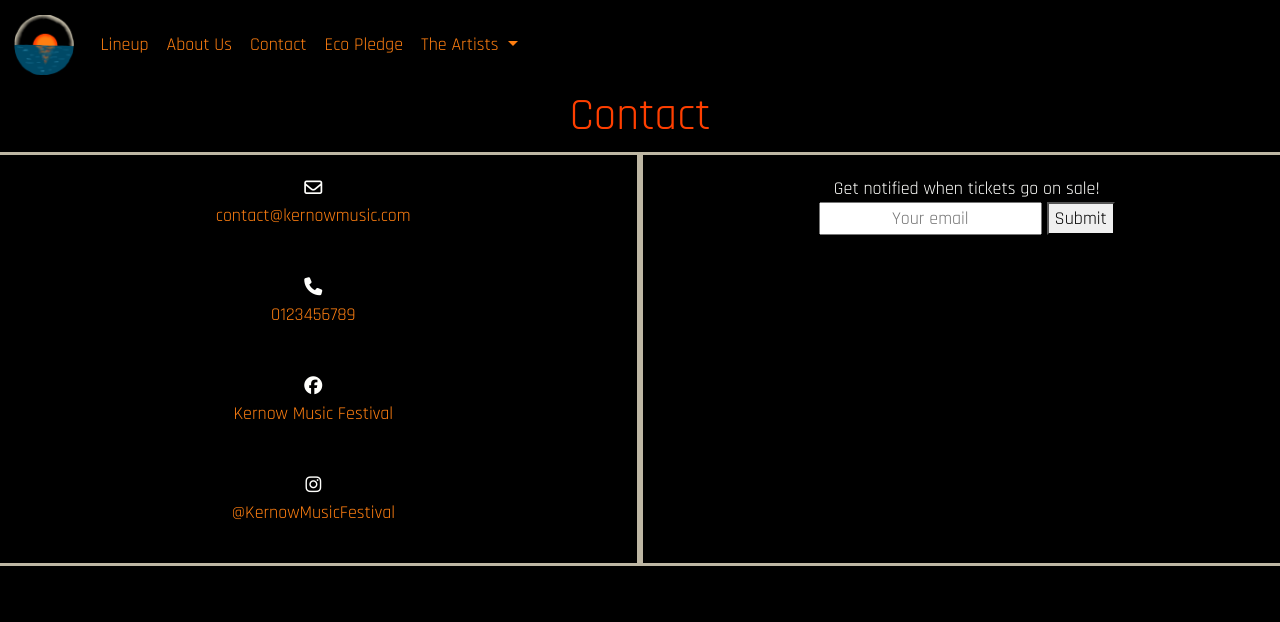
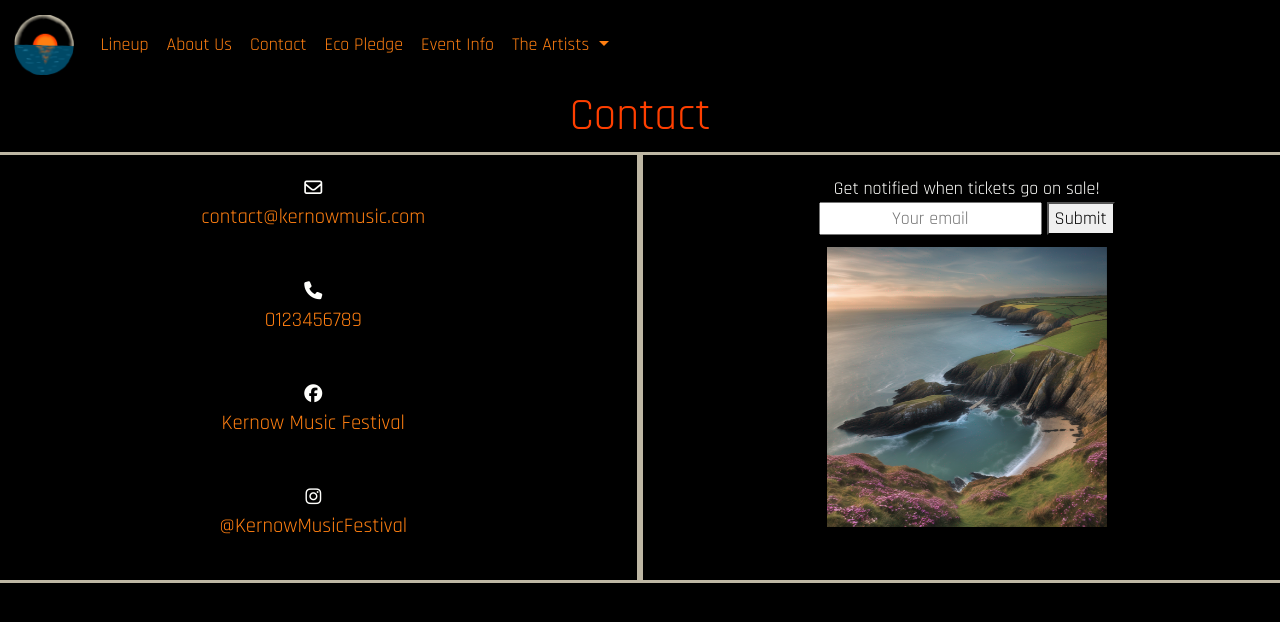
Before and after one commit to CollegeLR2/mini-project, a PHP site: page /contact.php in a window 1280 px wide. Shown: the top 622 px of the page. Run offline with PHP 8.4, Linux system fonts and the light colour scheme; some libraries are stand-ins or nearby versions; some web fonts are replaced.

Commit message:
Added a carousel to the contact page

```diff
--- a/about.php
+++ b/about.php
@@ -29,6 +29,10 @@ include_once 'head.php';
     </div>
   </div>
 
+    <div class="row">
+        <?php //include_once 'carousel.php' ?>
+    </div>
+
     <!-- Bootstrap links -->
     <script src="https://cdn.jsdelivr.net/npm/@popperjs/core@2.9.2/dist/umd/popper.min.js" integrity="sha384-IQsoLXl5PILFhosVNubq5LC7Qb9DXgDA9i+tQ8Zj3iwWAwPtgFTxbJ8NT4GN1R8p" crossorigin="anonymous"></script>
     <script src="https://cdn.jsdelivr.net/npm/bootstrap@5.0.2/dist/js/bootstrap.min.js" integrity="sha384-cVKIPhGWiC2Al4u+LWgxfKTRIcfu0JTxR+EQDz/bgldoEyl4H0zUF0QKbrJ0EcQF" crossorigin="anonymous"></script>
--- a/avatar.php
+++ b/avatar.php
@@ -21,7 +21,7 @@ include_once 'head.php';
         <iframe width="45%" height="315" src="https://www.youtube.com/embed/8JPtxtSK-Cs?si=7gyxuJQExji6t4P4" title="YouTube video player" frameborder="0" allow="accelerometer; autoplay; clipboard-write; encrypted-media; gyroscope; picture-in-picture; web-share" allowfullscreen></iframe>
     </div>
 
-    <div class="row" style="padding: 3%">
+    <div class="row" style="padding-left: 10%; padding-right: 10%;">
         <p>Hailing from Gothenburg, Sweden, Avatar is a force to be reckoned with in the world of theatrical metal. With a unique blend of crushing riffs, anthemic melodies, and a captivating stage presence, they've carved out their own distinct niche in the global metal scene.</p>
         <p>Led by frontman Johannes Eckerström, Avatar's live performances are nothing short of mesmerising. Eckerström's commanding presence and charismatic storytelling add an extra layer of intensity to their already explosive sound. The band's music is an adventurous exploration of dark themes, juxtaposed with moments of triumphant celebration.</p>
         <p>Avatar has released a series of critically acclaimed albums, including "Hail the Apocalypse" and "Avatar Country". These albums have garnered praise for their sonic diversity and conceptual depth. Their relentless touring schedule has seen them conquer stages on every continent, solidifying their reputation as a must-see live act. Their performances are a testament to their unwavering dedication to their craft. Additionally, their albums have made significant chart appearances in multiple countries, showcasing their widespread appeal and influence. The band has been nominated for and received numerous awards within the metal community, highlighting their impact on the genre. Avatar is also known for their visually striking and conceptually rich music videos, which further enhance the narrative dimension of their music.</p>
--- a/carousel.php
+++ b/carousel.php
@@ -1,13 +1,15 @@
+<div class="mx-auto col-6" style="padding: 2%">
 <div id="carouselExampleSlidesOnly" class="carousel slide" data-bs-ride="carousel">
   <div class="carousel-inner">
-    <div class="carousel-item active" style="width: 20%;">
-      <img src="carousel-1.png" class="d-block w-100" alt="An eco friendly festival">
+    <div class="carousel-item active" style="width: 100%">
+      <img src="carousel-1.png" class="d-block w-100" alt="...">
     </div>
-    <div class="carousel-item">
-      <img src="..." class="d-block w-100" alt="image2">
+    <div class="carousel-item" style="width: 100%">
+      <img src="carousel-2.png" class="d-block w-100" alt="...">
     </div>
-    <div class="carousel-item">
-      <img src="..." class="d-block w-100" alt="image3">
+    <div class="carousel-item" style="width: 100%">
+      <img src="carousel-3.png" class="d-block w-100"alt="...">
     </div>
   </div>
 </div>
+</div>
--- a/contact.php
+++ b/contact.php
@@ -36,6 +36,9 @@ include_once 'head.php';
             <input name="email" type="text" placeholder="Your email">
             <button type="submit">Submit</button>
         </form>
+
+        <?php include_once 'carousel.php' ?>
+
     </div>
   </div>
 
--- a/etf.php
+++ b/etf.php
@@ -20,7 +20,7 @@ include_once 'head.php';
         <iframe width="45%" height="315" src="https://www.youtube.com/embed/F1qX5IX7Gsk?si=CCDrN_YgBWNr-9fI" title="YouTube video player" frameborder="0" allow="accelerometer; autoplay; clipboard-write; encrypted-media; gyroscope; picture-in-picture; web-share" allowfullscreen></iframe>
     </div>
 
-    <div class="row" style="padding: 3%">
+    <div class="row" style="padding-left: 10%; padding-right: 10%;">
         <p>Hailing from Las Vegas, Nevada, Escape the Fate is a dynamic American rock band known for their high-energy performances and emotionally charged music. Their music resonates with a mix of post-hardcore and alternative rock elements, captivating audiences around the world.</p>
         <p>Led by charismatic frontman Craig Mabbitt, the band's music delves into personal struggles and triumphs, delivered with a raw and unfiltered intensity. Escape the Fate's songs are a rollercoaster ride of emotions, blending powerful vocals with intricate instrumentals.</p>
         <p>Their discography features acclaimed albums like "Dying Is Your Latest Fashion" and "This War Is Ours". These records have garnered praise for their cathartic and relatable themes. Their live shows are a visceral experience, marked by an electrifying stage presence and a deep connection with their audience. This dedication to their craft has solidified Escape the Fate's reputation as a band that leaves a lasting impression. Their albums have achieved notable commercial success, earning them a dedicated fan base worldwide.</p>
--- a/ghost.php
+++ b/ghost.php
@@ -20,7 +20,7 @@ include_once 'head.php';
         <iframe width="45%" height="315" src="https://www.youtube.com/embed/VqoyKzgkqR4?si=F3w67T-RdhBXb3OP" title="YouTube video player" frameborder="0" allow="accelerometer; autoplay; clipboard-write; encrypted-media; gyroscope; picture-in-picture; web-share" allowfullscreen></iframe>
     </div>
 
-    <div class="row" style="padding: 3%">
+    <div class="row" style="padding-left: 10%; padding-right: 10%;">
         <p>Emerging from the shadows, Ghost is a Swedish band that has redefined the boundaries of theatrical metal. Their enigmatic presence, combined with a melodic and haunting sound, has earned them a devoted following around the world.</p>
         <p>Led by the enigmatic figure known as Tobias Forge, the band's identity is shrouded in secrecy, adding an air of intrigue to their performances. Ghost's music is an exploration of dark themes, often wrapped in a cloak of satirical commentary. Their tracks are as infectious as they are thought-provoking.</p>
         <p>Ghost has released a series of critically acclaimed albums, including "Opus Eponymous" and "Prequelle". These albums have received widespread acclaim for their unique blend of metal, rock, and pop elements. The band's live shows are a true spectacle, featuring elaborate set designs and a captivating stage presence. This dedication to their craft has solidified Ghost's reputation as one of the most compelling live acts in the genre. Their albums have achieved significant commercial success, attaining chart-topping positions in several countries. Additionally, Ghost's music has earned them Grammy Awards and other prestigious accolades.</p>
--- a/index.php
+++ b/index.php
@@ -17,8 +17,6 @@ include_once 'head.php';
     src="https://www.youtube.com/embed/ANMYO6xW8P0?autoplay=1&mute=1&loop=1&controls=0&rel=0" title="YouTube video player" frameborder="0" allow="accelerometer; autoplay; clipboard-write; encrypted-media; gyroscope; picture-in-picture; web-share" allowfullscreen>
     </iframe>
 
-     <?php //include_once 'carousel.php'; ?>
-
     <!-- Bootstrap links -->
     <script src="https://cdn.jsdelivr.net/npm/@popperjs/core@2.9.2/dist/umd/popper.min.js" integrity="sha384-IQsoLXl5PILFhosVNubq5LC7Qb9DXgDA9i+tQ8Zj3iwWAwPtgFTxbJ8NT4GN1R8p" crossorigin="anonymous"></script>
     <script src="https://cdn.jsdelivr.net/npm/bootstrap@5.0.2/dist/js/bootstrap.min.js" integrity="sha384-cVKIPhGWiC2Al4u+LWgxfKTRIcfu0JTxR+EQDz/bgldoEyl4H0zUF0QKbrJ0EcQF" crossorigin="anonymous"></script>
--- a/ink.php
+++ b/ink.php
@@ -19,7 +19,7 @@ include_once 'head.php';
     <div>
         <iframe width="45%" height="315" src="https://www.youtube.com/embed/ozOb5FcnDf4?si=OFQHDGukqoV6HFXq" title="YouTube video player" frameborder="0" allow="accelerometer; autoplay; clipboard-write; encrypted-media; gyroscope; picture-in-picture; web-share" allowfullscreen></iframe>
     </div>
-    <div class="row" style="padding: 3%">
+    <div class="row" style="padding-left: 10%; padding-right: 10%;">
         <p>Hailing from Boston, Massachusetts, Ice Nine Kills is a band that has mastered the art of blending metalcore with elements of theatricality and horror. Their music is a sonic journey through dark narratives and haunting melodies, setting them apart in the world of heavy music.</p>
         <p>Fronted by Spencer Charnas, Ice Nine Kills is known for their vivid storytelling and dynamic stage presence. Charnas' commanding vocals and charismatic performance style bring their horror-inspired narratives to life, creating an immersive experience for their fans. The band's music is a chilling exploration of both classic and modern horror tales.</p>
         <p>Ice Nine Kills has released a series of critically acclaimed albums, including "Every Trick in the Book" and "The Silver Scream". These albums have garnered praise for their inventive approach to storytelling through music. The band's live shows are nothing short of a theatrical spectacle, featuring elaborate costumes and captivating visuals that bring their horror-themed narratives to life. This dedication to their craft has earned them a reputation as a must-see live act in the metalcore scene. Their albums have achieved significant commercial success, with chart-topping positions and millions of streams worldwide. Additionally, Ice Nine Kills has received nominations and awards within the metal and alternative music communities.</p>
--- a/miw.php
+++ b/miw.php
@@ -20,7 +20,7 @@ include_once 'head.php';
         <iframe width="45%" height="315" src="https://www.youtube.com/embed/B3faYe5V4Sk?si=rd1YrXy6fCCFTnnZ" title="YouTube video player" frameborder="0" allow="accelerometer; autoplay; clipboard-write; encrypted-media; gyroscope; picture-in-picture; web-share" allowfullscreen></iframe>
     </div>
 
-    <div class="row" style="padding: 3%">
+    <div class="row" style="padding-left: 10%; padding-right: 10%;">
         <p>Hailing from Scranton, Pennsylvania, Motionless in White is a formidable American metal band known for their dark and theatrical aesthetic. Their music combines elements of metalcore and industrial rock, creating a powerful and haunting sonic experience that resonates with audiences worldwide.</p>
         <p>Fronted by the charismatic Chris Motionless, the band's music explores themes of horror, darkness, and introspection. Motionless in White's songs are a fusion of aggressive instrumentals and thought-provoking lyrics, delivered with a commanding intensity.</p>
         <p>Their discography boasts critically acclaimed albums like "Graveyard Shift" and "Infamous". These records have garnered praise for their uncompromising approach to exploring the darker facets of human existence. Their live performances are a visceral spectacle, characterized by elaborate stage designs and a captivating stage presence. This commitment to their craft has solidified Motionless in White's reputation as a band that leaves a profound impact. Their albums have achieved significant commercial success, earning them a dedicated and passionate fan base worldwide.</p>
--- a/navbar.php
+++ b/navbar.php
@@ -23,6 +23,9 @@
       <li class="nav-item">
         <a class="nav-link bar" href="pledge.php">Eco Pledge</a>
       </li>
+      <li class="nav-item">
+        <a class="nav-link bar" href="info.php">Event Info</a>
+      </li>
       <li class="nav-item dropdown">
         <a class="nav-link dropdown-toggle bar" href="#" role="button" data-bs-toggle="dropdown" aria-expanded="false">
             The Artists
--- a/soad.php
+++ b/soad.php
@@ -20,7 +20,7 @@ include_once 'head.php';
         <iframe width="45%" height="315" src="https://www.youtube.com/embed/CSvFpBOe8eY?si=ZUKBbEYcFVdsjb3E" title="YouTube video player" frameborder="0" allow="accelerometer; autoplay; clipboard-write; encrypted-media; gyroscope; picture-in-picture; web-share" allowfullscreen></iframe>
     </div>
 
-    <div class="row" style="padding: 3%">
+    <div class="row" style="padding-left: 10%; padding-right: 10%;">
         <p>Hailing from Southern California, System of a Down is a trailblazing British-American band that has left an indelible mark on the world of alternative metal. Their raw and visceral sound, coupled with socially conscious lyrics, has garnered them a fervent global fanbase.</p>
         <p>Fronted by the charismatic Serj Tankian, the band's music delves into complex socio-political issues, delivered with an uncompromising intensity. System of a Down's songs are an amalgamation of blistering riffs, intricate rhythms, and Tankian's distinctive vocal prowess.</p>
         <p>Their discography boasts critically acclaimed albums like "Toxicity" and "Mezmerize". These records have received widespread acclaim for their unapologetic approach to tackling societal themes. Their live performances are a visceral experience, marked by unbridled energy and a confrontational stage presence. This commitment to their craft has cemented System of a Down's status as a formidable force in the realm of alternative metal. Their albums have achieved notable commercial success, reaching the top of charts in various countries. Furthermore, System of a Down's music has earned them Grammy Awards and other prestigious accolades.</p>
--- a/styles.css
+++ b/styles.css
@@ -7,6 +7,10 @@ body {
     background-color:#000000;
     color:#FFFFFC;
     font-family: 'Gabarito', 'Rajdhani', 'Arial';
+}
+
+p {
+    font-size: 115%;
 }
 
 h1 {
```
Also changed, not shown: info.php (added, +46 -0 lines), lineup.php (+13 -1 lines), carousel-1.png, carousel-2.png (added), carousel-3.png (added), eco.jpg (added).
